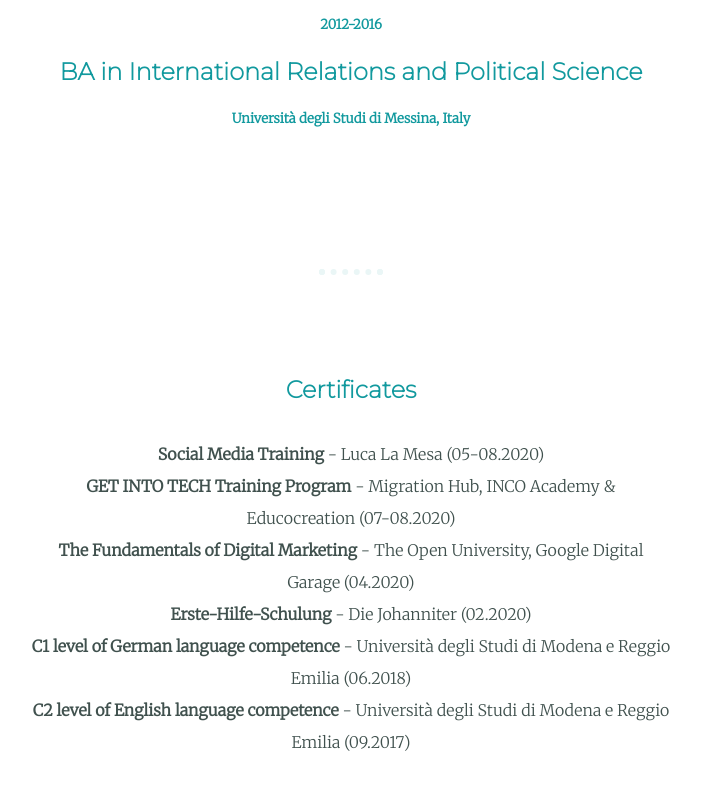
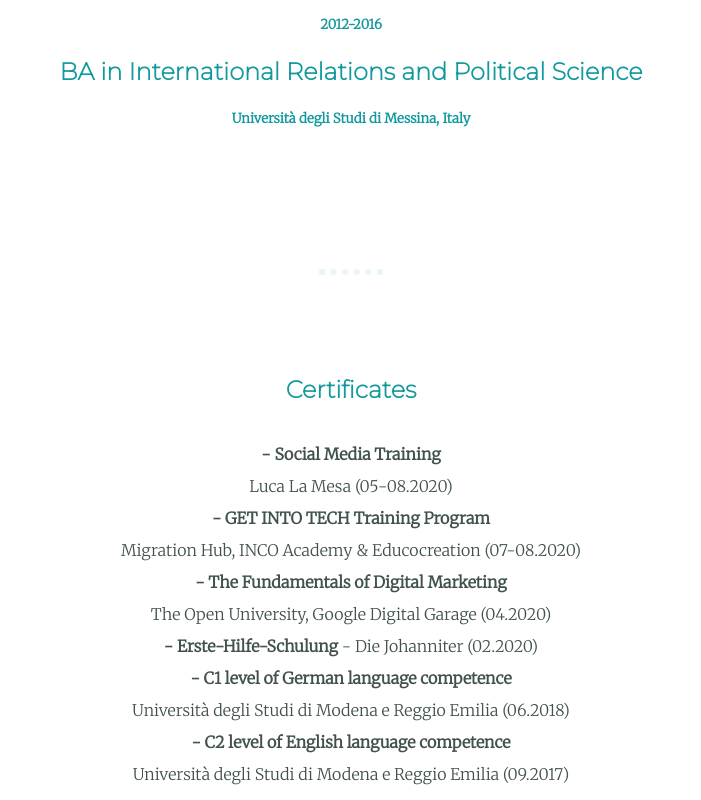
Before and after one commit to martinafabio/cv-eng, a plain HTML site: page education.html in a window 1280 px wide. Shown: the part 1248-2048 px from the top of the page, without its empty margins (289-990 px from the left). Before the commit the page ends 2016 px from the top, so only its background shows below. Drawn offline with Linux system fonts and the light colour scheme.

Commit message:
Update education.html

```diff
--- a/education.html
+++ b/education.html
@@ -47,12 +47,12 @@
 
     <hr>
     <h3>Certificates</h3>
-    <p class="certificates"><strong>Social Media Training</strong> - Luca La Mesa (05-08.2020) <br>
-    <strong>GET INTO TECH Training Program</strong> - Migration Hub, INCO Academy & Educocreation (07-08.2020)<br>
-    <strong>The Fundamentals of Digital Marketing</strong> - The Open University, Google Digital Garage (04.2020) <br>
-    <strong>Erste-Hilfe-Schulung</strong> - Die Johanniter (02.2020) <br>
-    <strong>C1 level of German language competence</strong> - Università degli Studi di Modena e Reggio Emilia (06.2018) <br>
-    <strong>C2 level of English language competence</strong> - Università degli Studi di Modena e Reggio Emilia (09.2017)</p>
+    <p class="certificates"><strong>- Social Media Training</strong> <br> Luca La Mesa (05-08.2020) <br>
+    <strong>- GET INTO TECH Training Program</strong> <br> Migration Hub, INCO Academy & Educocreation (07-08.2020)<br>
+    <strong>- The Fundamentals of Digital Marketing</strong> <br> The Open University, Google Digital Garage (04.2020) <br>
+    <strong>- Erste-Hilfe-Schulung</strong> - Die Johanniter (02.2020) <br>
+    <strong>- C1 level of German language competence</strong> <br> Università degli Studi di Modena e Reggio Emilia (06.2018) <br>
+    <strong>- C2 level of English language competence</strong> <br> Università degli Studi di Modena e Reggio Emilia (09.2017)</p>
 
   </div>
 
```
